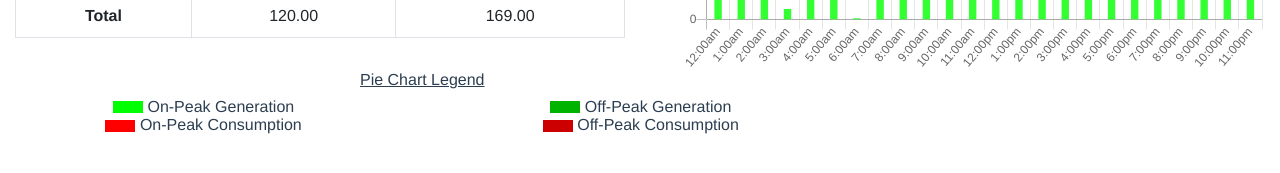
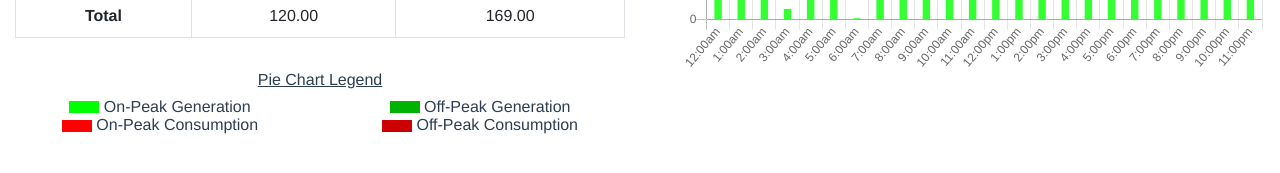
Before and after one commit to alindenberg/SprightfulDashboard-FE, a Vue app: page / in a window 1280 px wide. Shown: the part 595-768 px from the top of the page. Built offline with nearby package versions, Linux system fonts and the light colour scheme.

Commit message:
Spacing for controls page

```diff
--- a/src/pages/Controls.vue
+++ b/src/pages/Controls.vue
@@ -1,6 +1,6 @@
 <template>
   <b-row class="d-flex justify-content-center">
-    <b-col md="8" lg="6">
+    <b-col md="10" lg="8" xl="6">
       <ecobee />
       <!-- Account card -->
       <account style="margin-top: 2%" />
--- a/src/pages/Dashboard.vue
+++ b/src/pages/Dashboard.vue
@@ -51,7 +51,9 @@
       <bar-chart :title="'Consumption'" :data="data[selected_date].consumption" />
       <bar-chart :title="'Generation'" :data="data[selected_date].generation" />
     </b-col>
-    <performance-chart-legend />
+    <b-col md="6">
+      <performance-chart-legend />
+    </b-col>
   </b-row>
 </template>
 
```
